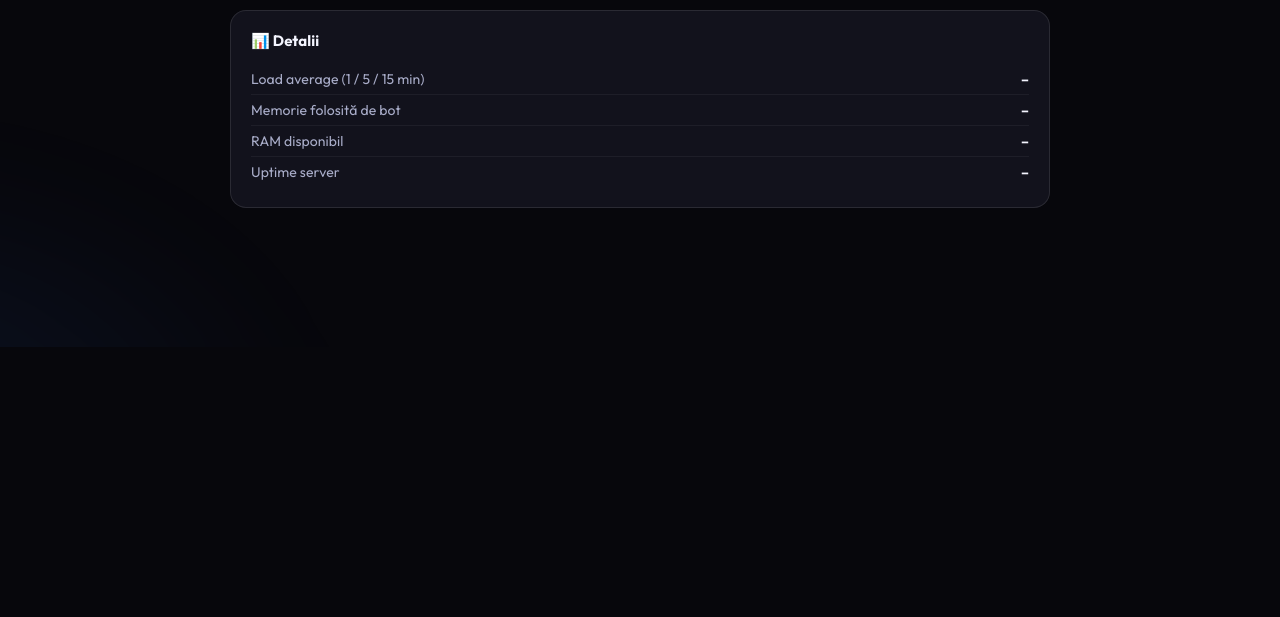
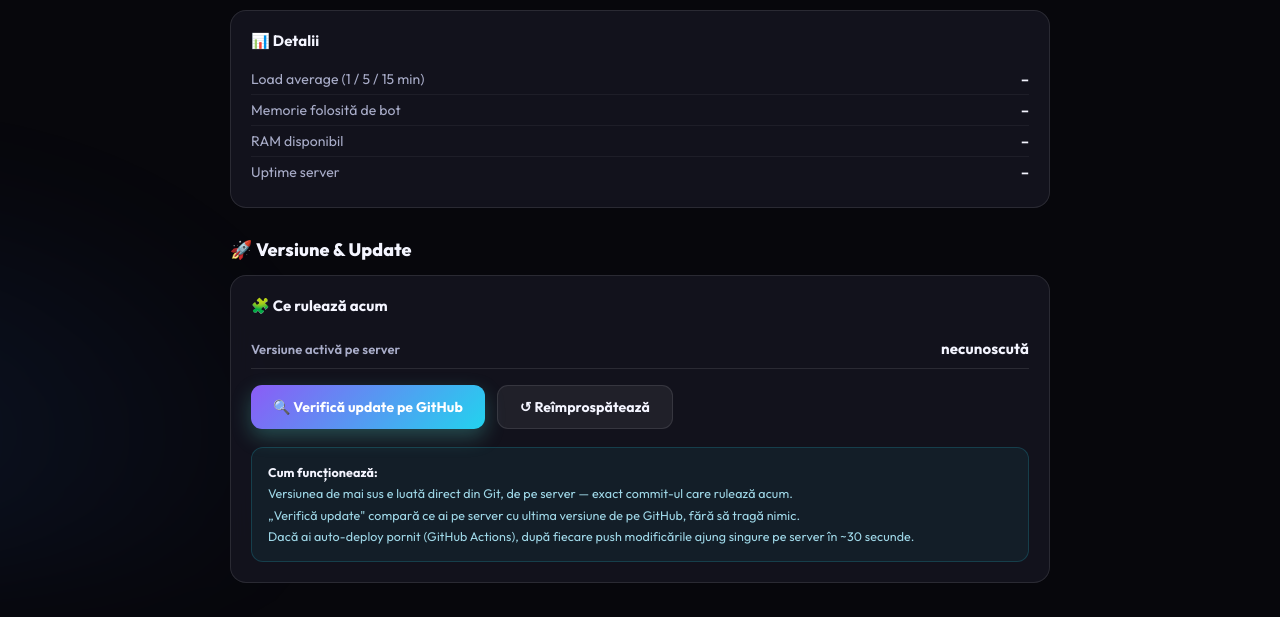
Before and after one commit to razvan1479/Sir-Penguin, a Flask app: template dashboard/templates/system.html in a window 1280 px wide. Shown: the part 453-1070 px from the top of the page. Before the commit the page ends 800 px from the top, so only its background shows below. Run offline with Flask 3, Linux system fonts and the light colour scheme; the template is opened without the code that fills it, so the values that code supplies are empty.

Commit message:
v26.13.23

```diff
--- a/dashboard/app.py
+++ b/dashboard/app.py
@@ -2037,37 +2037,10 @@ def invitelog(guild_id):
 @app.route("/test/<guild_id>")
 @guild_required
 def test_page(guild_id):
-    import subprocess
-    root = os.path.join(os.path.dirname(__file__), "..")
-
-    def _git(args, timeout=8):
-        try:
-            return subprocess.check_output(
-                ["git", "-C", root] + args,
-                stderr=subprocess.DEVNULL, timeout=timeout).decode().strip()
-        except Exception:
-            return None
-
-    version = _git(["log", "-1", "--pretty=%s"])
-    commit = _git(["rev-parse", "--short", "HEAD"])
-    commit_date = _git(["log", "-1", "--pretty=%cd", "--date=format:%d.%m.%Y %H:%M"])
-    local_full = _git(["rev-parse", "HEAD"])
-
-    # verifica pe GitHub daca e ceva nou (fara sa traga nimic)
-    update_available = None
-    remote_msg = None
-    if request.args.get("check"):
-        remote_line = _git(["ls-remote", "origin", "refs/heads/main"], timeout=12)
-        if remote_line and local_full:
-            remote_hash = remote_line.split()[0]
-            update_available = (remote_hash != local_full)
-
-    return render_template("test.html", guild_id=guild_id,
-                           meta=storage.get(int(guild_id), "meta", {}),
-                           version=version, commit=commit, commit_date=commit_date,
-                           update_available=update_available,
-                           checked=bool(request.args.get("check")),
-                           section="test")
+    # „Versiune & Update" s-a mutat in pagina Resurse server (/system).
+    # Pastram ruta veche ca redirect, ca link-urile/bookmark-urile sa mearga.
+    check = "?check=1" if request.args.get("check") else ""
+    return redirect("/system" + check)
 
 
 @app.context_processor
@@ -2347,7 +2320,34 @@ def system_page():
         return redirect(url_for("index"))
     if not _is_owner_session():
         return render_template("system.html", denied=True)
-    return render_template("system.html", denied=False)
+
+    # info versiune (din Git, de pe server) + optional verificare update pe GitHub
+    import subprocess
+    root = os.path.join(os.path.dirname(__file__), "..")
+
+    def _git(args, timeout=8):
+        try:
+            return subprocess.check_output(
+                ["git", "-C", root] + args,
+                stderr=subprocess.DEVNULL, timeout=timeout).decode().strip()
+        except Exception:
+            return None
+
+    version = _git(["log", "-1", "--pretty=%s"])
+    commit = _git(["rev-parse", "--short", "HEAD"])
+    commit_date = _git(["log", "-1", "--pretty=%cd", "--date=format:%d.%m.%Y %H:%M"])
+    local_full = _git(["rev-parse", "HEAD"])
+
+    update_available = None
+    if request.args.get("check"):
+        remote_line = _git(["ls-remote", "origin", "refs/heads/main"], timeout=12)
+        if remote_line and local_full:
+            update_available = (remote_line.split()[0] != local_full)
+
+    return render_template("system.html", denied=False,
+                           version=version, commit=commit, commit_date=commit_date,
+                           update_available=update_available,
+                           checked=bool(request.args.get("check")))
 
 
 @app.route("/api/system")
--- a/dashboard/templates/base.html
+++ b/dashboard/templates/base.html
@@ -119,7 +119,7 @@
       <a class="nav {% if section=='colors' %}active{% endif %}" href="/culori/{{ guild_id }}"><span class="ic">🎨</span> Culori la nume</a>
 
       <p class="side-title">🧪 Unelte</p>
-      <a class="nav {% if section=='test' %}active{% endif %}" href="/test/{{ guild_id }}"><span class="ic">🧪</span> Test deploy</a>
+      <a class="nav {% if section=='system' %}active{% endif %}" href="/system"><span class="ic">🖥️</span> Resurse & versiune</a>
     </aside>
 
     <main>{% block content %}{% endblock %}</main>
--- a/dashboard/templates/system.html
+++ b/dashboard/templates/system.html
@@ -49,6 +49,24 @@
     .dot { width:9px; height:9px; border-radius:50%; background:var(--ok); box-shadow:0 0 0 0 rgba(34,197,94,.6); animation:pulse 2s infinite; }
     @keyframes pulse { 0%{box-shadow:0 0 0 0 rgba(34,197,94,.5);} 70%{box-shadow:0 0 0 8px rgba(34,197,94,0);} 100%{box-shadow:0 0 0 0 rgba(34,197,94,0);} }
     .denied { background:var(--card); border:1px solid var(--glass-border); border-radius:16px; padding:40px; text-align:center; }
+
+    .section-title { font-size:18px; font-weight:800; margin:30px 0 14px; display:flex; align-items:center; gap:9px; }
+    .notif { border-radius:14px; padding:16px 18px; margin:0 0 18px; display:flex; align-items:center; gap:13px; font-size:14.5px; font-weight:600; }
+    .notif .ni { font-size:24px; }
+    .notif.up { background:rgba(245,158,11,.13); border:1px solid rgba(245,158,11,.3); color:var(--warn); }
+    .notif.ok { background:rgba(34,197,94,.13); border:1px solid rgba(34,197,94,.3); color:#4ade80; }
+    .notif .sub2 { color:var(--muted); font-weight:400; font-size:12.5px; margin-top:3px; }
+    .verrow { display:flex; align-items:center; justify-content:space-between; gap:14px; padding:10px 0; border-bottom:1px solid var(--glass-border); }
+    .verrow:last-child { border-bottom:none; }
+    .verrow .k { color:var(--muted); font-size:13px; font-weight:600; }
+    .verrow .v { font-weight:700; font-size:15px; text-align:right; }
+    .verrow .v code { background:var(--bg); padding:3px 9px; border-radius:6px; font-size:13px; color:#c4b5fd; }
+    .btnrow { display:flex; gap:12px; flex-wrap:wrap; margin-top:16px; }
+    .btn { background:linear-gradient(135deg,var(--accent),var(--accent2)); color:#fff; text-decoration:none; border:none; padding:12px 22px; border-radius:11px; font-size:14px; font-weight:700; cursor:pointer; display:inline-flex; align-items:center; gap:8px; box-shadow:0 8px 20px rgba(79,209,197,.3); font-family:inherit; }
+    .btn.ghost { background:var(--input); border:1px solid var(--glass-border); box-shadow:none; color:var(--text); }
+    .btn.restart { background:linear-gradient(135deg,#f59e0b,#d97706); box-shadow:0 8px 20px rgba(245,158,11,.3); }
+    .hint2 { margin-top:18px; background:rgba(34,211,238,0.06); border:1px solid rgba(34,211,238,0.18); border-radius:12px; padding:14px 16px; font-size:12.5px; color:#9fd8e8; line-height:1.7; }
+    .hint2 b { color:var(--text); }
   </style>
 </head>
 <body>
@@ -102,6 +120,60 @@
           <div class="stat"><span class="muted">Memorie folosită de bot</span><b id="proc">–</b></div>
           <div class="stat"><span class="muted">RAM disponibil</span><b id="mem-avail">–</b></div>
           <div class="stat"><span class="muted">Uptime server</span><b id="uptime">–</b></div>
+        </div>
+      </div>
+
+      <!-- VERSIUNE & UPDATE (mutat din pagina Test deploy) -->
+      <div class="section-title">🚀 Versiune & Update</div>
+
+      {% if checked %}
+        {% if update_available %}
+          <div class="notif up"><span class="ni">🔔</span>
+            <div>Update disponibil pe GitHub!
+              <div class="sub2">Există modificări noi pe GitHub care încă nu sunt pe server. Cu auto-deploy pornit se aplică singur în ~30s după push; altfel trage-le manual.</div>
+            </div>
+          </div>
+        {% elif update_available == False %}
+          <div class="notif ok"><span class="ni">✅</span>
+            <div>Ești la zi!
+              <div class="sub2">Versiunea de pe server e identică cu ultima de pe GitHub.</div>
+            </div>
+          </div>
+        {% else %}
+          <div class="notif up"><span class="ni">⚠️</span>
+            <div>N-am putut verifica GitHub
+              <div class="sub2">Serverul nu a putut ajunge la GitHub acum. Încearcă din nou peste puțin.</div>
+            </div>
+          </div>
+        {% endif %}
+      {% endif %}
+
+      <div class="card">
+        <h2>🧩 Ce rulează acum</h2>
+        <div class="verrow"><span class="k">Versiune activă pe server</span><span class="v">{% if version %}{{ version }}{% else %}necunoscută{% endif %}</span></div>
+        {% if commit %}<div class="verrow"><span class="k">Commit</span><span class="v"><code>{{ commit }}</code></span></div>{% endif %}
+        {% if commit_date %}<div class="verrow"><span class="k">Data</span><span class="v">{{ commit_date }}</span></div>{% endif %}
+
+        <div class="btnrow">
+          <a class="btn" href="/system?check=1">🔍 Verifică update pe GitHub</a>
+          <a class="btn ghost" href="/system">↺ Reîmprospătează</a>
+        </div>
+
+        {% if is_owner %}
+        <div style="margin-top:22px; padding-top:20px; border-top:1px solid var(--glass-border)">
+          <h2 style="margin-bottom:6px">🔄 Repornește botul</h2>
+          <p class="muted" style="font-size:13px; margin-bottom:12px; line-height:1.6">Repornește botul ca să încarce ultimul cod (util după un push). Durează ~15 secunde. Doar owner-ul botului poate face asta.</p>
+          <form method="POST" action="/restart" onsubmit="return confirm('Repornești botul acum? Va fi indisponibil ~15 secunde.')">
+            <button class="btn restart" type="submit">🔄 Repornește botul acum</button>
+          </form>
+        </div>
+        {% endif %}
+
+        <div class="hint2">
+          <b>Cum funcționează:</b><br>
+          Versiunea de mai sus e luată direct din Git, de pe server — exact commit-ul care rulează acum.<br>
+          „Verifică update" compară ce ai pe server cu ultima versiune de pe GitHub, fără să tragă nimic.<br>
+          Dacă ai auto-deploy pornit (GitHub Actions), după fiecare push modificările ajung singure pe server în ~30 secunde.
         </div>
       </div>
     {% endif %}
```
